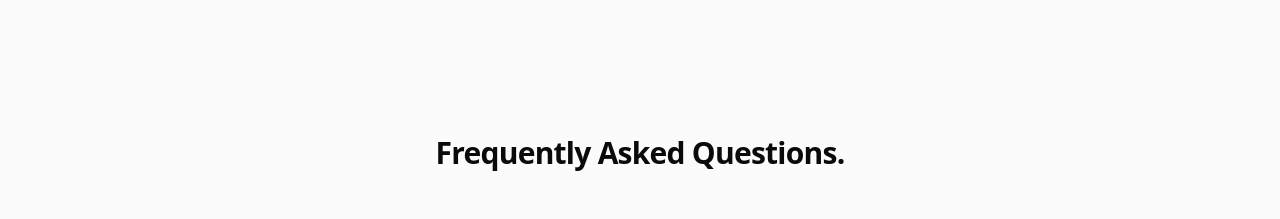
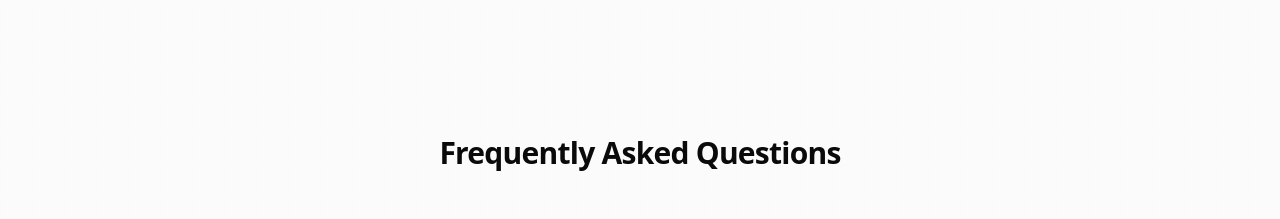
Before and after one commit to Gladiarn/SnapJSX, a Next.js app: page / in a window 1280 px wide. Shown: the part 3100-3319 px from the top of the page. Built offline with nearby package versions, Linux system fonts and the light colour scheme.

Commit message:
change text

```diff
--- a/src/components/sections/faq.tsx
+++ b/src/components/sections/faq.tsx
@@ -30,7 +30,7 @@ export function FAQ() {
   return (
     <section className="py-24 ">
       <div className="container mx-auto max-w-3xl px-4">
-        <h2 className="text-3xl font-bold tracking-tight text-center mb-12">Frequently Asked Questions.</h2>
+        <h2 className="text-3xl font-bold tracking-tight text-center mb-12">Frequently Asked Questions</h2>
         <div className="space-y-4">
           {FAQS.map((faq, i) => (
             <div
```
